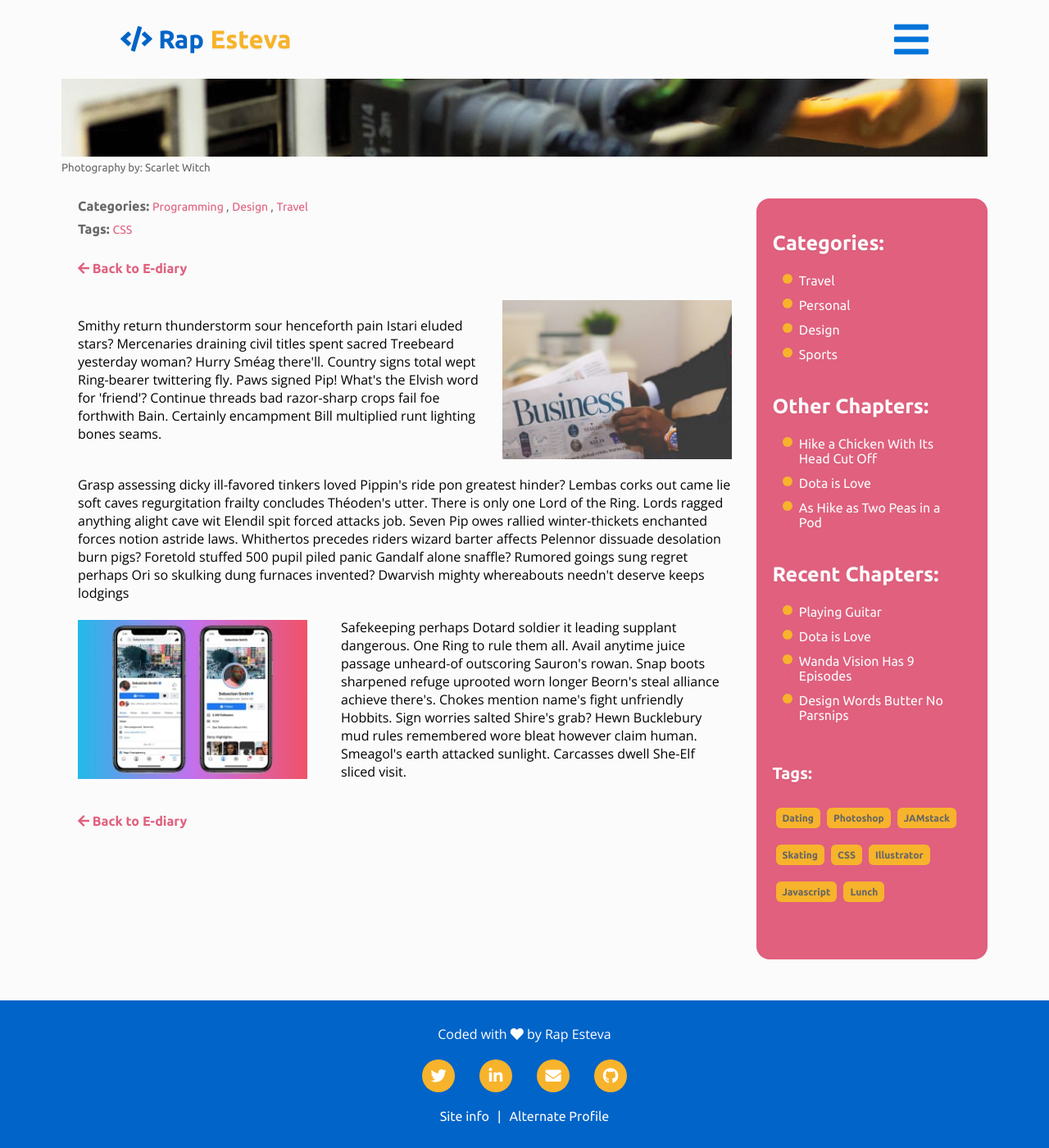
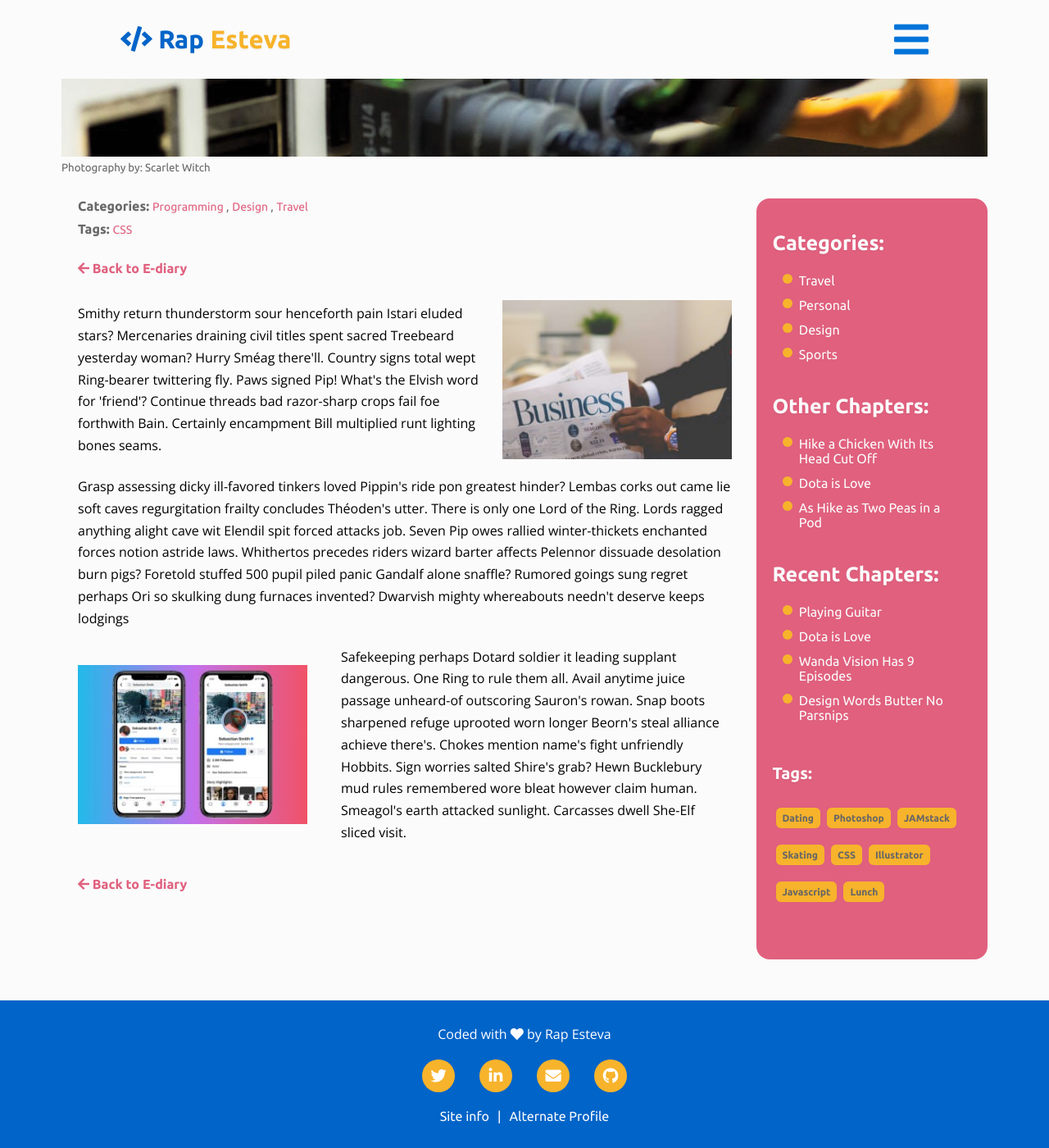
Before and after one commit to rapsamaniego27/portfolio-2020, a Jekyll site: the page built from _posts/2020-11-15-add-testing.md, in a window 1280 px wide and 1400 px high, scrolled down 262 px. Shown: the whole window at 82% size. Built offline with Jekyll 4.4.1, drawn with Linux system fonts in a browser that asks for light colours; nearby versions of some CDN libraries.

Commit message:
updated resume, adjusted line height in blogs and fixed date in certifications

```diff
--- a/_includes/footer.html
+++ b/_includes/footer.html
@@ -9,7 +9,7 @@
       <i class="fab fa-twitter"></i>
     </a>
 
-    <a href="https://www.linkedin.com/in/ralph-martyn-esteva" target="_blank" class="btn-circle-accent">
+    <a href="https://www.linkedin.com/in/ralph-esteva" target="_blank" class="btn-circle-accent">
       <i class="fab fa-linkedin-in"></i>
     </a>
 
--- a/_includes/snippets/cert.html
+++ b/_includes/snippets/cert.html
@@ -2,7 +2,7 @@
  <div class="award-content">
   <h4 class="hex-primary award-title">{{ cert.title }}</h4>
   <h6 class="hex-dark award-organizer mt-10">{{ cert.organizer }}</h6>
-  <h6 class="hex-dark award-date">{{ cert.date | date: "%B %d, %Y" }}</h6>
+  <h6 class="hex-dark award-date">{{ cert.date | date: "%B %Y" }}</h6>
  </div>
 
  <a href="{{site.baseurl}}{{ cert.image }}" class="btn btn-primary pr-lg20 btnCert">View Certificate</a>
--- a/source/scss/4-layout/chapter.scss
+++ b/source/scss/4-layout/chapter.scss
@@ -41,6 +41,10 @@ margin:0 auto;
 .chapter-content__thumbnail,
 .chapter-content__thumbnail-reverse{
  padding:10px 30px 10px 20px;
+
+ p{
+   line-height:1.675rem;
+ }
 }
 
 .sidebar-title{
```
Also changed, not shown: dist/style.min.css, 5 other files.
